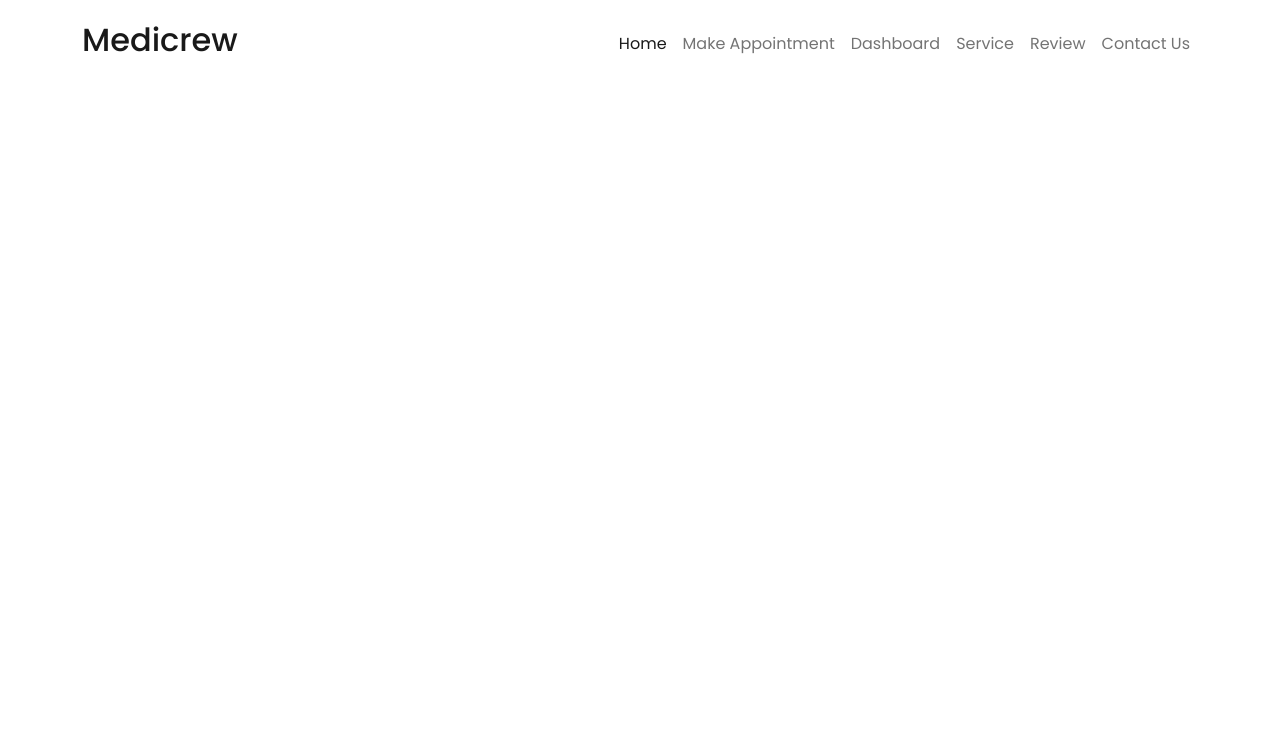
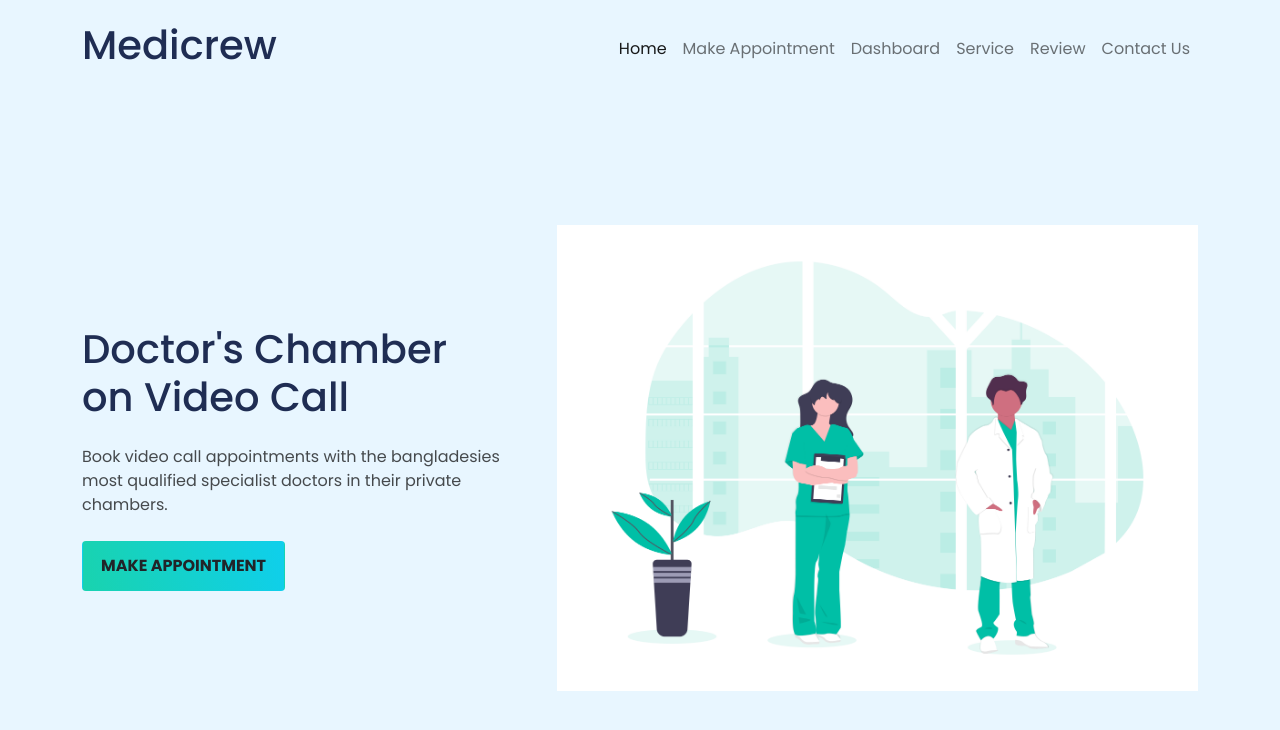
Before and after one commit to Shohelrana63/medicrew-client, a React (Create React App) app: page / in a window 1280 px wide. Shown: the top 730 px of the page. Built offline with nearby package versions, Linux system fonts and the light colour scheme.

Commit message:
Banner section done

```diff
--- a/src/App.css
+++ b/src/App.css
@@ -3,4 +3,13 @@ body {
 	scroll-behavior: smooth;
 	font-family: 'Poppins', sans-serif;
 	height: 100%;
+	background-color: rgb(232, 246, 255);
+	/* background-color: rgb(67, 210, 249); */
 }
+
+.btn-style{
+	background-image: linear-gradient(75deg, #19d3ae, #0fcfec);
+	border-color: transparent !important;
+	text-transform: uppercase;
+	font-weight: 700;
+}
--- /dev/null
+++ b/src/Components/Banner/Banner.css
@@ -0,0 +1,15 @@
+.appointment-btn{
+    padding: 12px 18px;
+}
+
+.banner-img img{
+    width:100%;
+}
+.banner-section h1 {
+	font-size: 40px;
+	color: #1f2d53;
+}
+
+.banner-section p {
+	color: rgba(0, 0, 0, 0.7);
+}
--- /dev/null
+++ b/src/Components/Banner/Banner.js
@@ -0,0 +1,25 @@
+import React from 'react';
+import "./Banner.css";
+import banner from "../../Images/banner/banner-img.png";
+const Banner = () => {
+    return (
+        <div className="banner-section">
+            <div className="container">
+                <div style={{ height: '90vh' }} className="row align-items-center">
+                    <div className="col-md-5">
+                        <h1>
+                            Doctor's Chamber  <br /> on Video Call
+                        </h1>
+                        <p className="my-4">Book video call appointments with the bangladesies most qualified specialist doctors in their private chambers.</p>
+                        <button className="btn btn-style appointment-btn">Make Appointment</button>
+                    </div>
+                    <div className="col-md-7 banner-img">
+                        <img src={banner} alt="banner-img" className="img-fluid" />
+                    </div>
+                </div>
+            </div>
+        </div >
+    );
+};
+
+export default Banner;
--- a/src/Components/Navbar/Navbar.js
+++ b/src/Components/Navbar/Navbar.js
@@ -7,7 +7,7 @@ const Navbar = () => {
             <nav className="navbar navbar-expand-lg navbar-light py-3">
                 <div className="container">
                     <Link className="navbar-brand" to="/">
-                        <h2>Medicrew</h2>
+                        <h1 style={{ color: "#1f2d53" }}>Medicrew</h1>
                     </Link>
                     <button className="navbar-toggler" type="button"
                         data-toggle="collapse"
@@ -18,7 +18,7 @@ const Navbar = () => {
                         <span className="navbar-toggler-icon"></span>
                     </button>
                     <div className="collapse navbar-collapse" id="navbarSupportedContent">
-                        <ul className="navbar-nav ms-auto mt-2 mt-lg-0">
+                        <ul className="navbar-nav ms-auto mt-lg-0">
                             <li className="nav-item">
                                 <Link className="nav-link active" to="/home">Home</Link>
                             </li>
--- a/src/Pages/Home/Home.js
+++ b/src/Pages/Home/Home.js
@@ -1,10 +1,12 @@
 import React from 'react';
+import Banner from '../../Components/Banner/Banner';
 import Navbar from '../../Components/Navbar/Navbar';
 
 const Home = () => {
     return (
         <div>
             <Navbar />
+            <Banner />
         </div>
     );
 };
```
Also changed, not shown: src/Images/banner/banner-img.png (added).
